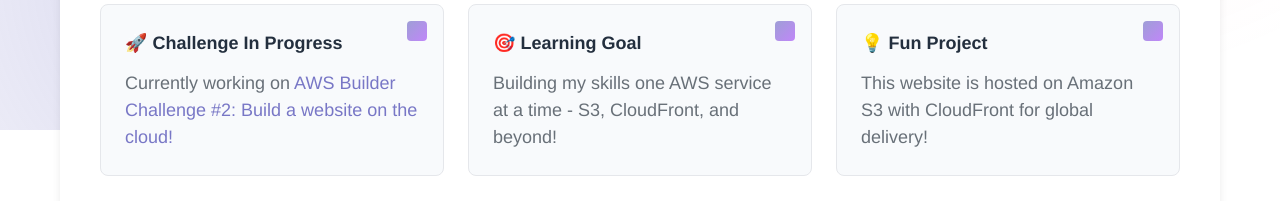
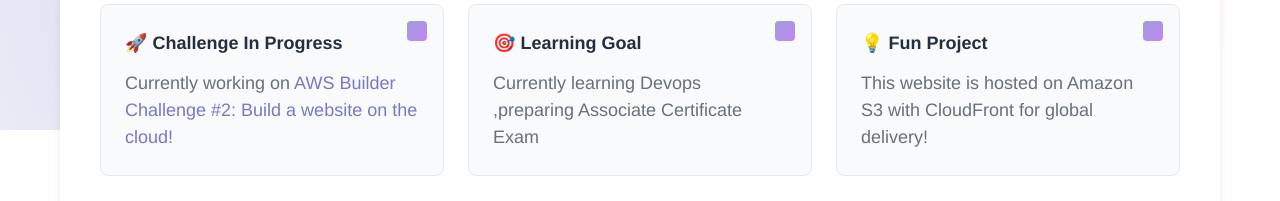
Before and after one commit to Nrs1682/My-Builder-Challenge-website, a plain HTML site: page index.html in a window 1280 px wide. Shown: the part 670-871 px from the top of the page. Drawn offline with Linux system fonts and the light colour scheme; a script that the page names is missing.

Commit message:
Update index.html

```diff
--- a/index.html
+++ b/index.html
@@ -24,7 +24,7 @@
                 </div>
                 <div class="fact-card">
                     <h4>🎯 Learning Goal</h4>
-                    <p>Building my skills one AWS service at a time - S3, CloudFront, and beyond!</p>
+                    <p>Currently learning Devops ,preparing Associate Certificate Exam </p>
                 </div>
                 <div class="fact-card">
                     <h4>💡 Fun Project</h4>
```
